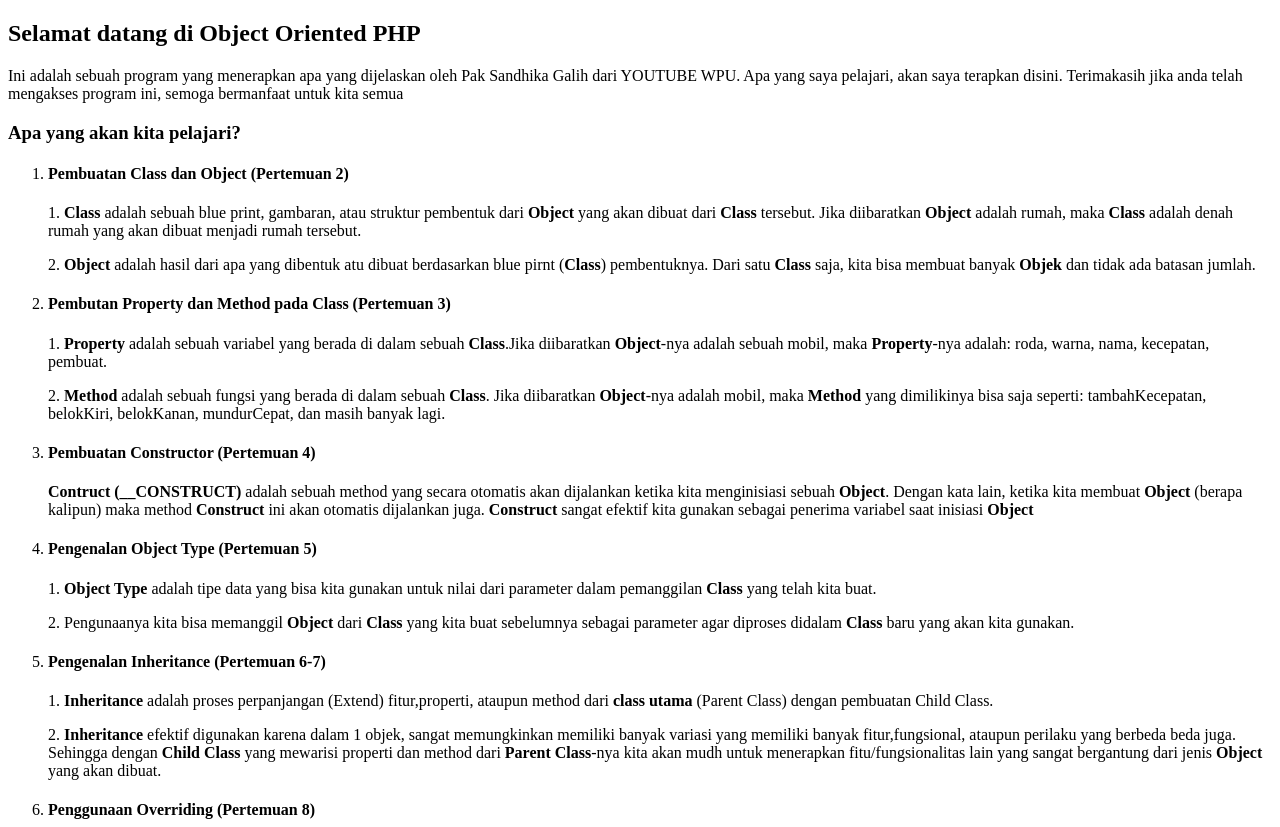
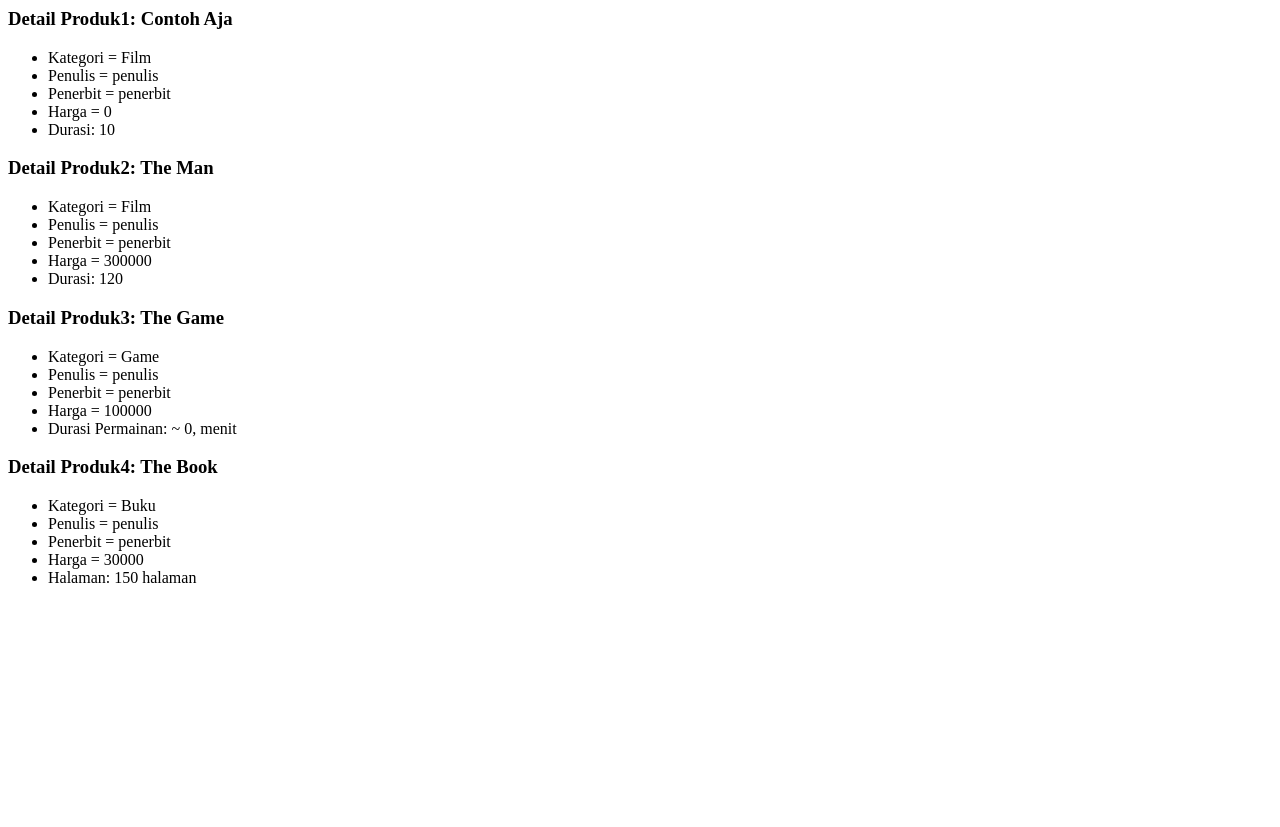
Before and after one commit to fanyganesta/Belajar-OOPHP-by-Youtube-WPU, a PHP site: page /pertemuan13-14/index.php in a window 1280 px wide. Shown: the top 827 px of the page. After the commit the page ends 583 px from the top, so only its background shows below. Run offline with PHP 8.4, Linux system fonts and the light colour scheme.

Commit message:
penggunaan kelas abstract selesai

```diff
--- a/index.php
+++ b/index.php
@@ -68,6 +68,11 @@
                 <li>1. define('NAMA_KONSTANTA', 'nilai_konstanta')</li>
                 <li>2. const NAMA_KONSTANTA = 'nilai_konstanta'</li>
             </ul>
+        </li>
+        <li>
+            <h4>Abstract Class (Pertemuan 13-14)</h4>
+            <p><b>Abstract Class</b> adalah sebuah class yang mencerminkan ide atau struktur dasar dari class turunan yang mengimplementasikannya. Class ini tidak bisa diinstansiasi kecuali turunannya. Di dalam class abstrak ini minimal memiliki 1 method abstrak tanpa isi, hanya disediakan interfacenya saja.<p>
+        </li>
     </ol>
     <ul>
         <li><a href="pertemuan2-3/">Pertemuan 2-3</a></li>
--- /dev/null
+++ b/pertemuan13-14/index.php
@@ -0,0 +1,153 @@
+<?php
+    abstract class Produk{
+        public $kategori, $judul, $penulis, $penerbit, $harga;
+
+        public static $index = 1;
+
+        public function __CONSTRUCT($kategori, $judul, $penulis, $penerbit, $harga){
+            $this->kategori = ($kategori != null) ? $kategori : 'kategori';
+            $this->judul = ($judul != null) ? $judul : 'judul';
+            $this->penulis = ($penulis != null) ? $penulis : 'penulis';
+            $this->penerbit = ($penerbit != null) ? $penerbit : 'penerbit';
+            $this->harga = ($harga != null) ? $harga : 0;
+
+        }
+
+        public function getStringLabel(){
+            $index = self::$index;
+            $strOpening = "<h3>Detail Produk$index: $this->judul</h3>
+                    <ul>";
+
+            $strList = "
+                        <li> Kategori = $this->kategori </li>
+                        <li> Penulis = $this->penulis </li>
+                        <li> Penerbit = $this->penerbit </li>
+                        <li> Harga = $this->harga </li>
+                    ";
+
+            $strClosing = "</ul>";
+            self::$index++;
+            return $str = [$strOpening, $strList, $strClosing];
+        }
+
+        public function gabungStr($datas){
+            [$data1, $data2, $data3] = $datas;
+            return $data1.$data2.$data3;
+        }
+
+        abstract public function tampilDetail();
+    }
+
+    // Object Type
+    // Tidak diupdate karena kurang diperlukan
+    class getLabelProduk{
+        public function tampilDetail( Produk $produk ){
+            echo
+                "
+                    <h3>Detail Produk: $produk->judul</h3>
+                    <ul>
+                        <table>
+                            <tr>
+                                <td> <li> Kategori: </li> </td>
+                                <td>$produk->kategori</td>
+                            </tr>
+                            <tr>
+                                <td> <li> Penulis: </li> </td>
+                                <td>$produk->penulis</td>
+                            </tr>
+                            <tr>
+                                <td> <li> Penerbit: </li> </td>
+                                <td>$produk->penerbit</td>
+                            </tr>
+                            <tr>
+                                <td> <li> Harga: </li> </td>
+                                <td> $produk->harga</td>
+                            </tr>
+                        </table>
+                    </ul>
+                ";
+        }
+
+    }
+
+    class Film extends Produk {
+        public $durasi;
+
+        const KATEGORI = 'Film';
+
+        public function __CONSTRUCT($judul, $penulis, $penerbit, $harga, $durasi){
+            $this->durasi = ($durasi != '') ? $durasi : 10;
+            $kategori = self::KATEGORI;
+            parent::__CONSTRUCT($kategori, $judul, $penulis, $penerbit, $harga);
+        }
+
+
+        public function stringFilm(){
+            $strFilm =
+                "<li>Durasi: $this->durasi</li>";
+            return $strFilm;
+        }
+
+
+        public function tampilDetail(){
+            $datas = parent::getStringLabel();
+            $datas[1] = $datas[1].$this->stringFilm();
+            return $this->gabungStr($datas);
+
+        }
+    }
+
+    class Game extends Produk {
+        public $playTime;
+
+        const KATEGORI = 'Game';
+
+        public function __CONSTRUCT($judul, $penulis, $penerbit, $harga, $playTime){
+
+            parent::__CONSTRUCT(self::KATEGORI, $judul, $penulis, $penerbit, $harga);
+            $this->playTime = ($playTime != '') ? $playTime : 0;
+        }
+
+        public function strGame(){
+            $str = "<li> Durasi Permainan: ~ $this->playTime, menit </li>";
+            return $str;
+        }
+
+        public function tampilDetail(){
+            $datas = parent::getStringLabel();
+            $datas[1] = $datas[1].$this->strGame();
+            return $this->gabungStr($datas);
+        }
+    }
+
+
+    class Buku extends Produk{
+        public $halaman;
+
+        const KATEGORI = 'Buku';
+
+        public function __CONSTRUCT($judul, $penulis, $penerbit, $harga, $halaman){
+            parent::__CONSTRUCT(self::KATEGORI, $judul, $penulis, $penerbit, $harga);
+            $this->halaman = ($halaman != '') ? $halaman : 0;
+        }
+
+        public function strBook(){
+            return $str = "<li>Halaman: $this->halaman halaman </li>";
+        }
+
+        public function tampilDetail(){
+            $datas = parent::getStringLabel();
+            $datas[1] = $datas[1].$this->strBook();
+            return $this->gabungStr($datas);
+        }
+    }
+
+    $produk1 = new Film('Contoh Aja','','','','');
+    echo $produk1->tampilDetail();
+    $produk2 = new Film('The Man', '','',300000, 120);
+    echo $produk2->tampilDetail();;
+    $produk3 = new Game('The Game', '', '', 100000, '');
+    echo $produk3->tampilDetail();
+    $produk4 = new Buku('The Book', '', '', 30000, 150);
+    echo $produk4->tampilDetail();
+?>
```
